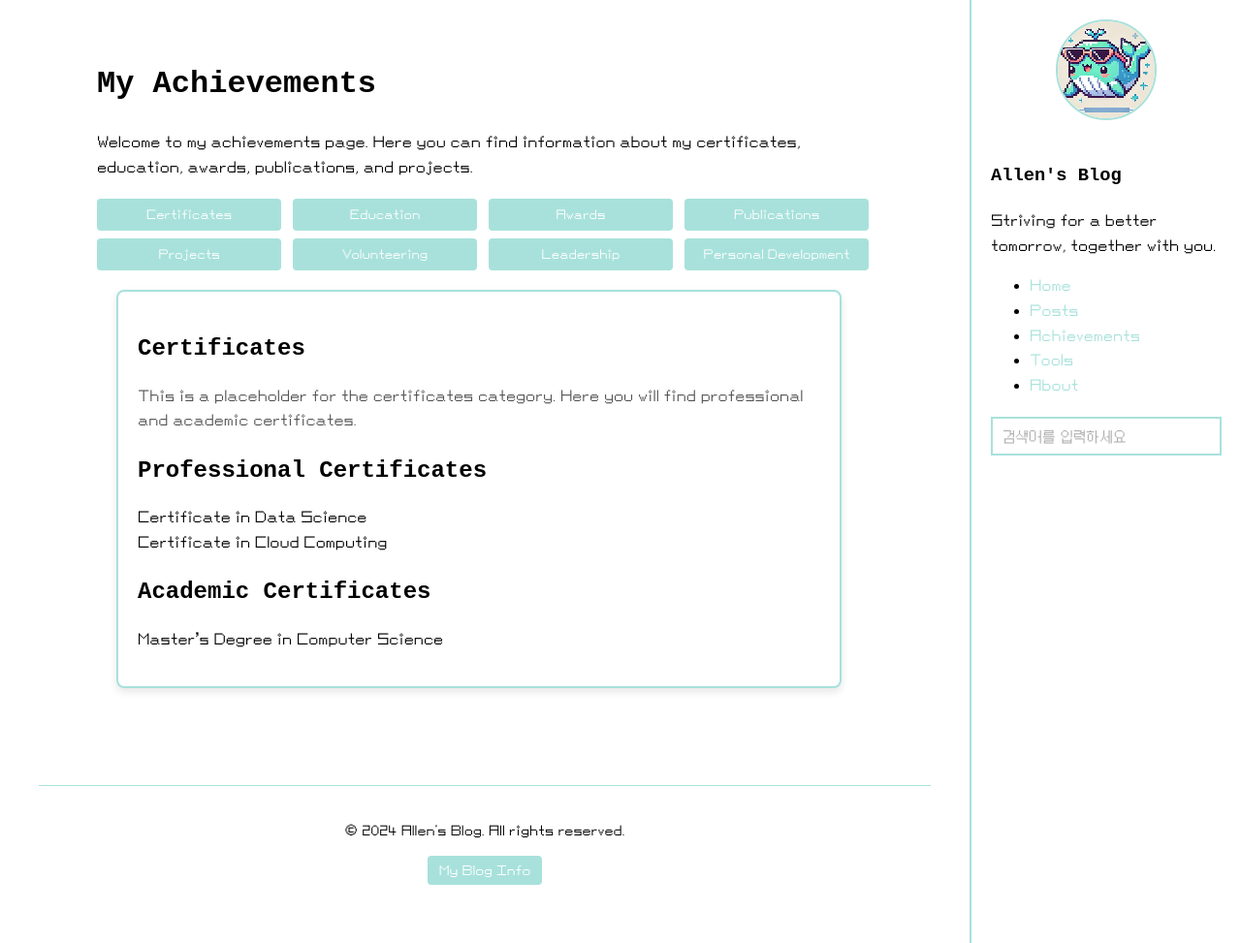
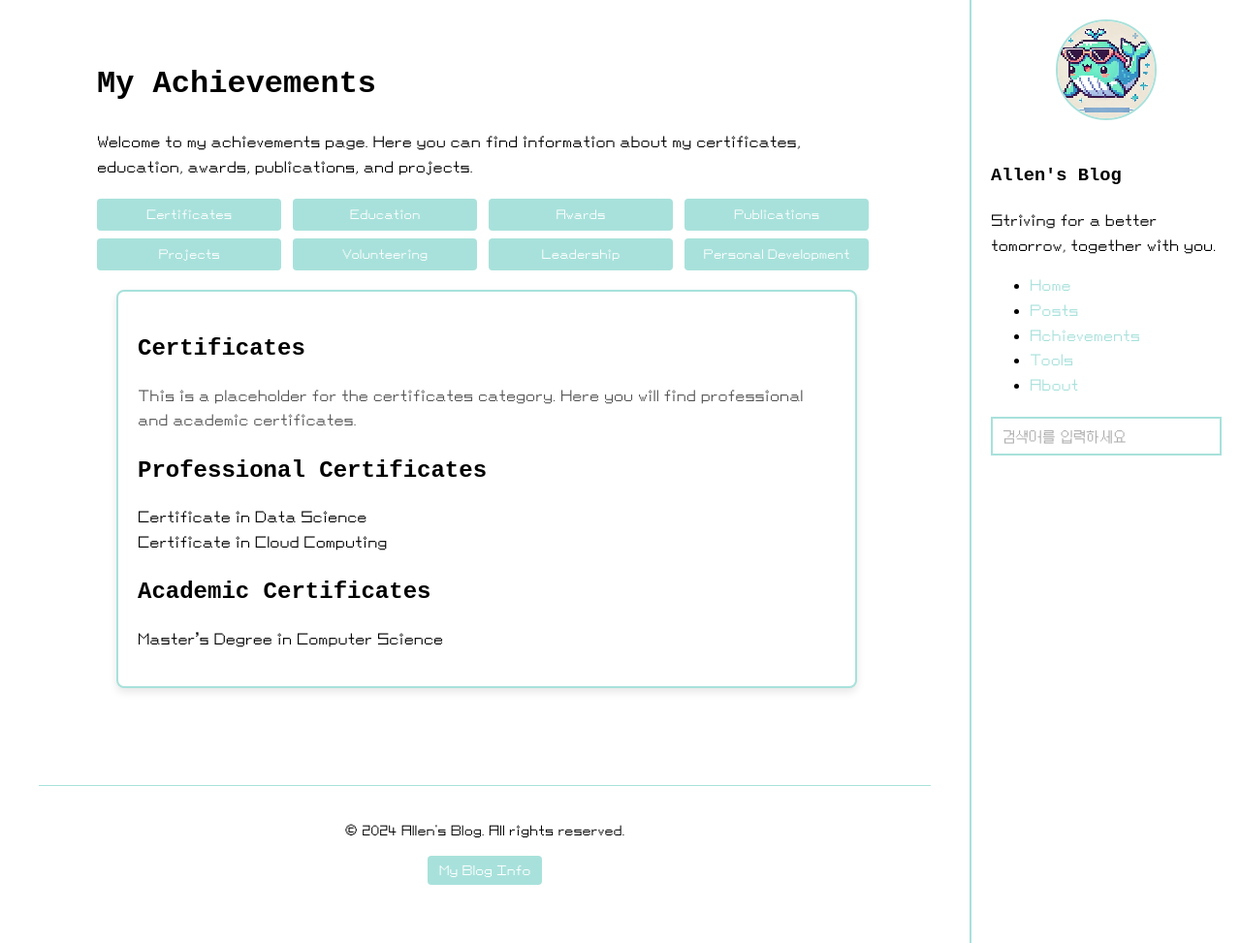
Before and after one commit to allenkang92/allenkang92.github.io, a Jekyll site: the page built from achievements.md, in a window 1280 px wide and 973 px high. Shown: the whole window at 97% size. Built offline with Jekyll 4.4.1, drawn with Linux system fonts in a browser that asks for light colours; some web fonts are replaced.

Commit message:
비율 재조정

```diff
--- a/assets/css/main.css
+++ b/assets/css/main.css
@@ -919,5 +919,5 @@ th {
   border-radius: 8px;
   padding: 20px;
   box-shadow: 0 4px 8px rgba(0, 0, 0, 0.1);
-  width: 88%;
+  width: 90%;
 }
--- a/assets/css/style.css
+++ b/assets/css/style.css
@@ -919,5 +919,5 @@ th {
   border-radius: 8px;
   padding: 20px;
   box-shadow: 0 4px 8px rgba(0, 0, 0, 0.1);
-  width: 88%;
+  width: 90%;
 }
```
